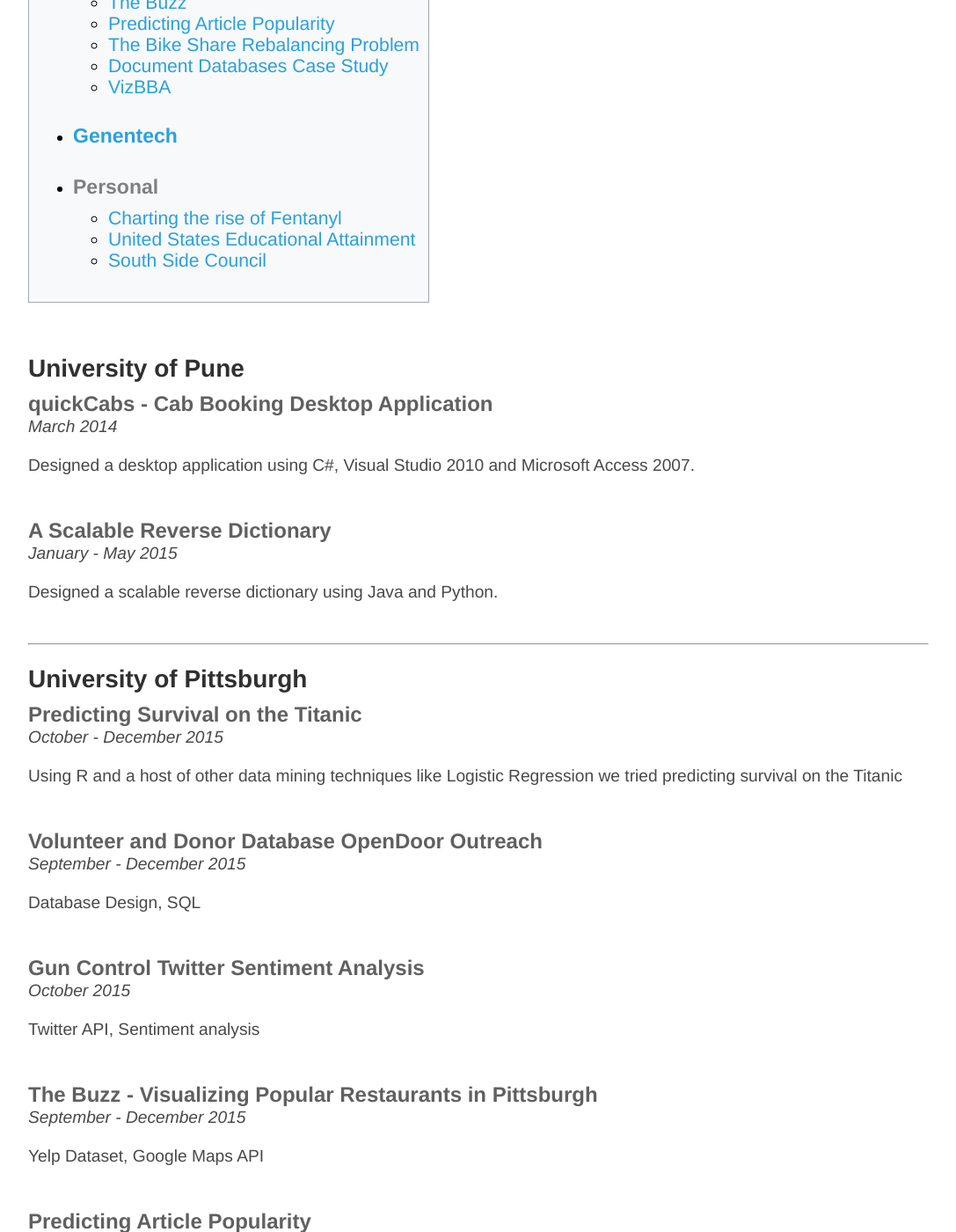
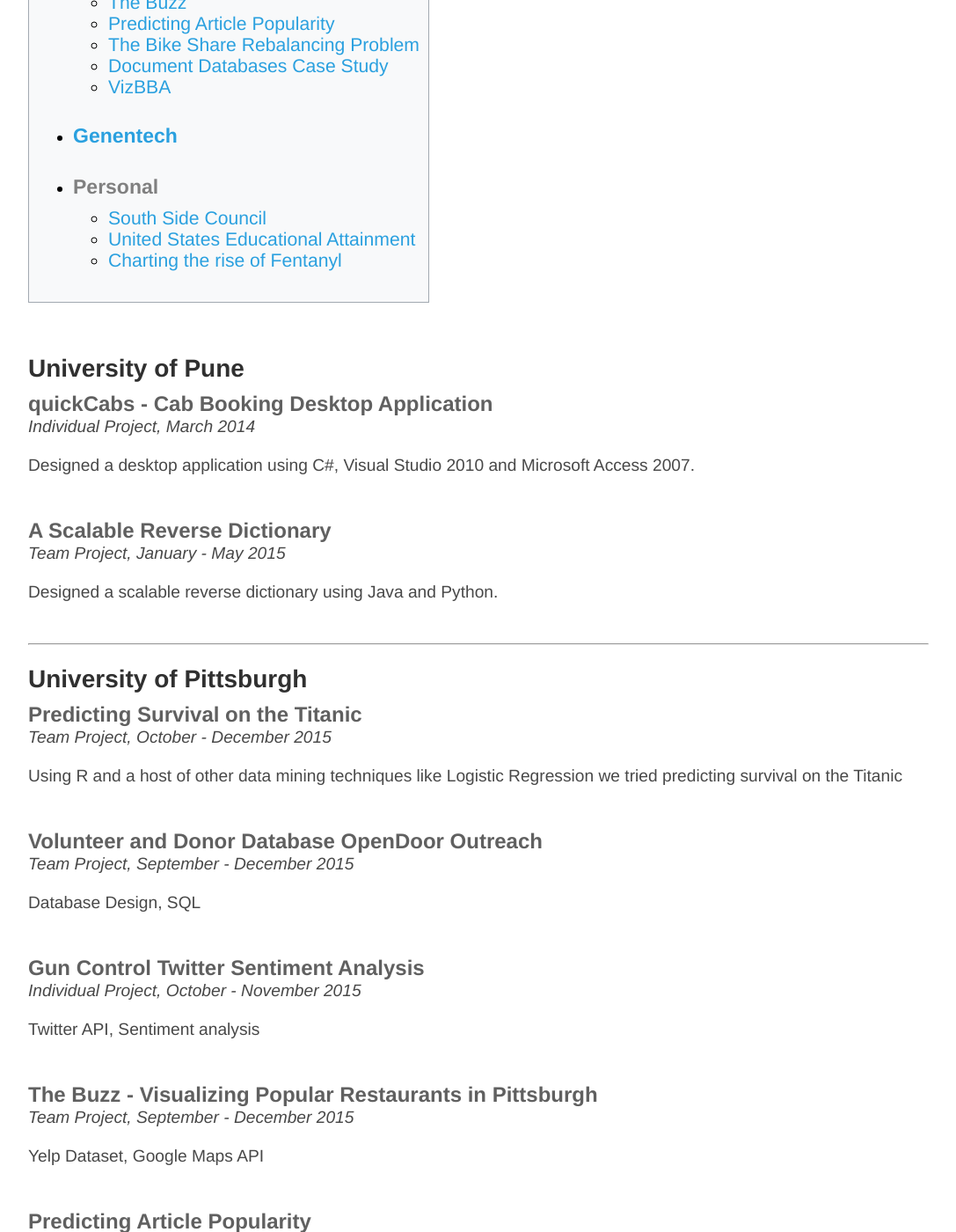
Before and after one commit to NeilBardhan/neilbardhan.github.io, a Jekyll site: the page built from projects/index.html, in a window 1280 px wide and 1400 px high, scrolled down 524 px. Shown: the whole window at 88% size, without its empty margins (96-1183 px from the left). Built offline with Jekyll 4.4.1, drawn with Linux system fonts in a browser that asks for light colours; some of the changed text lies outside the part shown.

Commit message:
Update index.html

```diff
--- a/projects/index.html
+++ b/projects/index.html
@@ -34,9 +34,9 @@
 
 		<li><h4>Personal</h4>
 			<ul>
-				<li><a href="#project12">Charting the rise of Fentanyl</a></li>
+				<li><a href="#project12">South Side Council</a></li>
 				<li><a href="#project13">United States Educational Attainment</a></li>
-				<li><a href="#project14">South Side Council</a></li>
+				<li><a href="#project14">Charting the rise of Fentanyl</a></li>
 			</ul>
 		</li>
 	</ul>
@@ -47,14 +47,14 @@
 	<h2>University of Pune</h2>
 	<div id="project1">
 		<h3>quickCabs - Cab Booking Desktop Application</h3>
-		<p><em>March 2014</em></p>
+		<p><em>Individual Project, March 2014</em></p>
 		<p>Designed a desktop application using C#, Visual Studio 2010 and Microsoft Access 2007.</p>
 	</div>
 	<br>
 
 	<div id="project2">
 		<h3>A Scalable Reverse Dictionary</h3>
-		<p><em>January - May 2015</em></p>
+		<p><em>Team Project, January - May 2015</em></p>
 		<p>Designed a scalable reverse dictionary using Java and Python.</p>
 	</div>
 	<br>
@@ -63,56 +63,56 @@
 	<h2>University of Pittsburgh</h2>
 	<div id="project3">
 		<h3>Predicting Survival on the Titanic</h3>
-		<p><em>October - December 2015</em></p>
+		<p><em>Team Project, October - December 2015</em></p>
 		<p>Using R and a host of other data mining techniques like Logistic Regression we tried predicting survival on the Titanic</p>
 	</div>
 	<br>
 
 	<div id="project4">
 		<h3>Volunteer and Donor Database OpenDoor Outreach</h3>
-		<p><em>September - December 2015</em></p>
+		<p><em>Team Project, September - December 2015</em></p>
 		<p>Database Design, SQL</p>
 	</div>
 	<br>
 
 	<div id="project5">
 		<h3>Gun Control Twitter Sentiment Analysis</h3>
-		<p><em>October 2015</em></p>
+		<p><em>Individual Project, October - November 2015</em></p>
 		<p>Twitter API, Sentiment analysis</p>
 	</div>
 	<br>
 
 	<div id="project6">
 		<h3>The Buzz - Visualizing Popular Restaurants in Pittsburgh</h3>
-		<p><em>September - December 2015</em></p>
+		<p><em>Team Project, September - December 2015</em></p>
 		<p>Yelp Dataset, Google Maps API</p>
 	</div>
 	<br>
 
 	<div id="project7">
 		<h3>Predicting Article Popularity</h3>
-		<p><em>January - April 2016</em></p>
+		<p><em>Team Project, January - April 2016</em></p>
 		<p>Spark, Scala, ML - Logistic Regression</p>
 	</div>
 	<br>
 
 	<div id="project8">
 		<h3>Bike Share Rebalancing</h3>
-		<p><em>February - April 2016</em></p>
+		<p><em>Team Project, February - April 2016</em></p>
 		<p>Data Mining, R</p>
 	</div>
 	<br>
 
 	<div id="project9">
 		<h3>Document Database Case Study</h3>
-		<p><em>March - April 2016</em></p>
+		<p><em>Team Project, March - April 2016</em></p>
 		<p>MongoDB, CouchDB</p>
 	</div>
 	<br>
 
 	<div id="project10">
 		<h3>VizBBA</h3>
-		<p><em>September - December 2016</em></p>
+		<p><em>Team Project, September - December 2016</em></p>
 		<p>Data Visualization, D3js</p>
 	</div>
 	<br>
```
Also changed, not shown: other parts of projects/index.html (+6 -6 lines).
